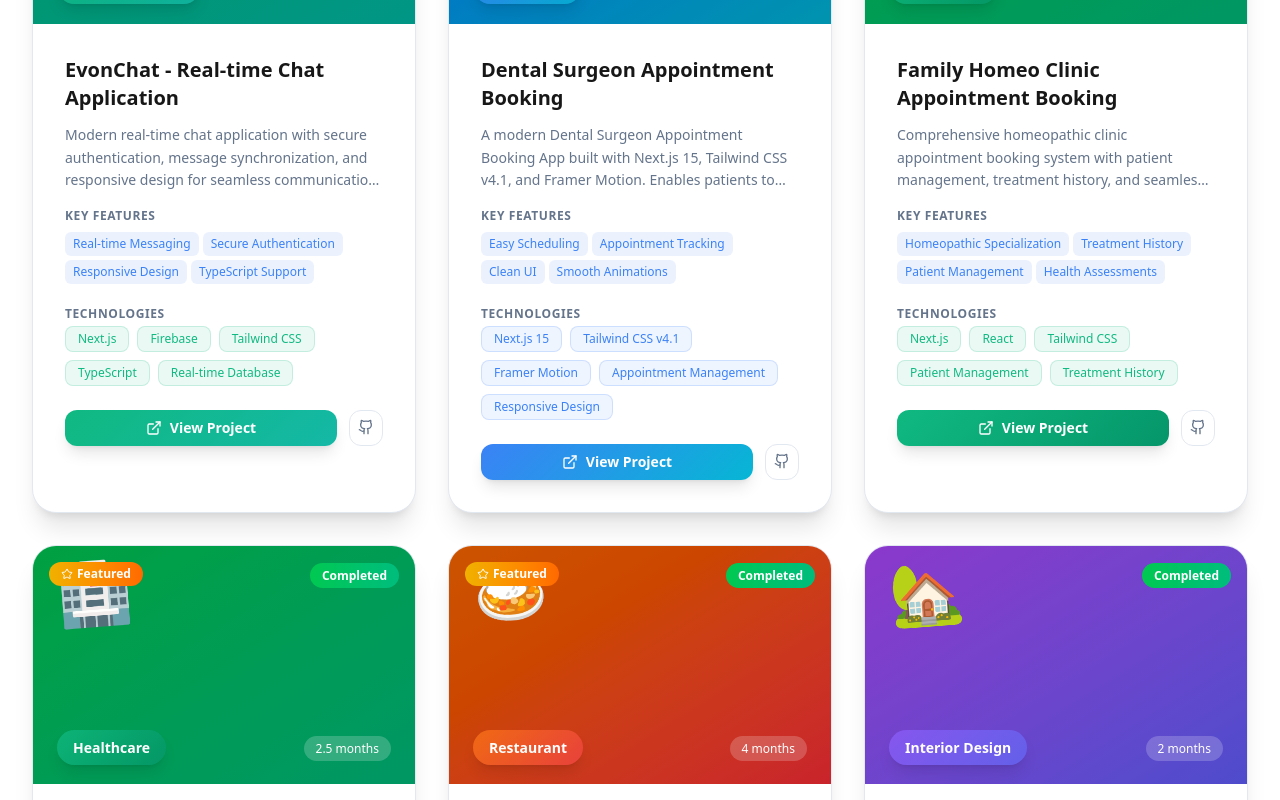
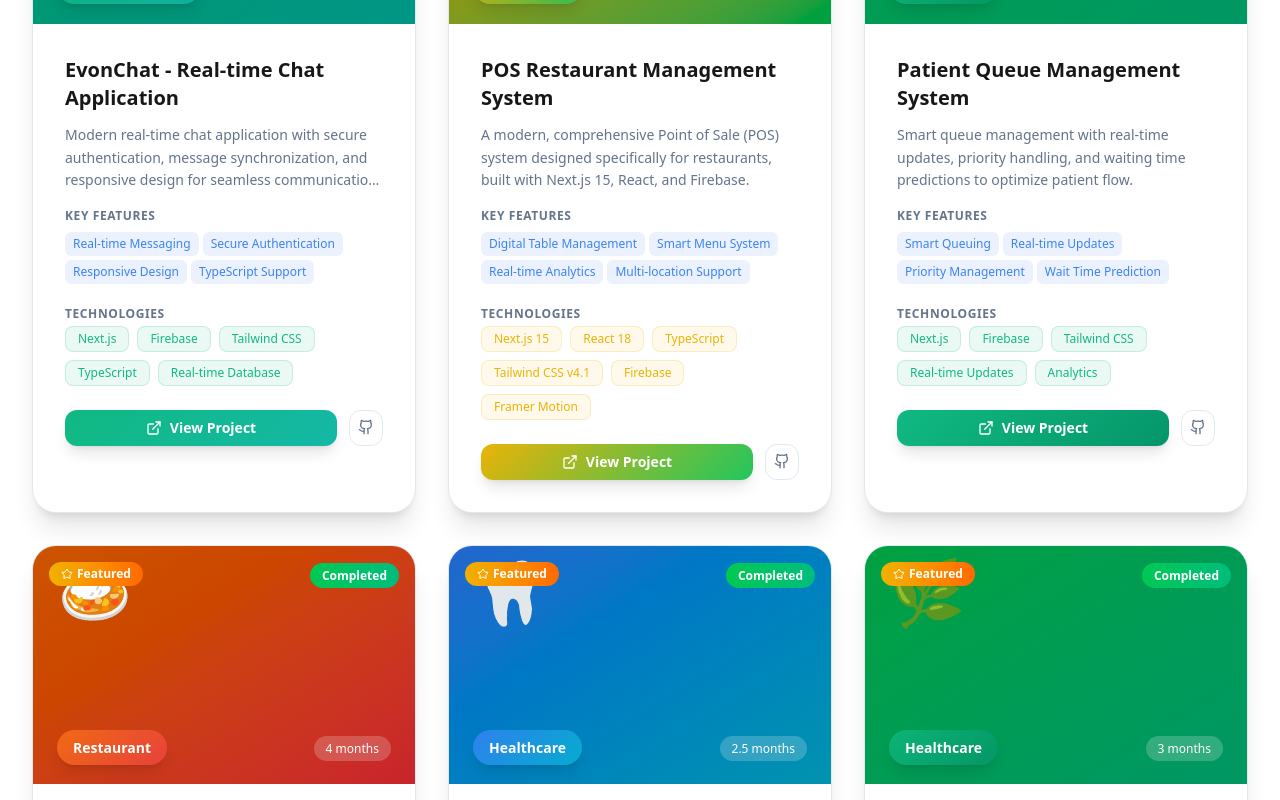
Before and after one commit to BasharatJS/basharat-software-engineer-portfolio, a Next.js app: page /projects in a window 1280 px wide. Shown: the part 860-1660 px from the top of the page. Built offline with nearby package versions, Linux system fonts and the light colour scheme.

Commit message:
add new portfolio project

```diff
--- a/src/components/projects/ProjectsPortfolio.tsx
+++ b/src/components/projects/ProjectsPortfolio.tsx
@@ -60,40 +60,24 @@ export default function ProjectsPortfolio() {
     },
     {
       id: 2,
-      title: 'Dental Surgeon Appointment Booking',
-      category: 'Healthcare',
+      title: 'POS Restaurant Management System',
+      category: 'Restaurant',
       type: 'Featured',
-      description: 'A modern Dental Surgeon Appointment Booking App built with Next.js 15, Tailwind CSS v4.1, and Framer Motion. Enables patients to easily schedule, manage, and track appointments.',
-      fullDescription: 'A sophisticated dental appointment booking system featuring clean UI, smooth animations, and comprehensive appointment management. Patients can easily schedule appointments, track their booking history, and receive automated reminders for upcoming visits.',
-      image: 'from-blue-500 to-cyan-500',
-      tech: ['Next.js 15', 'Tailwind CSS v4.1', 'Framer Motion', 'Appointment Management', 'Responsive Design'],
-      gradientFrom: '#3b82f6',
-      gradientTo: '#06b6d4',
-      icon: '🦷',
+      description: 'A modern, comprehensive Point of Sale (POS) system designed specifically for restaurants, built with Next.js 15, React, and Firebase.',
+      fullDescription: 'A comprehensive POS system featuring digital table management with 24-table grid, smart menu system with categorized items, quick order taking, instant KOT generation, real-time analytics, staff management, inventory control, and multi-location support with role-based access control.',
+      image: 'from-yellow-500 to-green-500',
+      tech: ['Next.js 15', 'React 18', 'TypeScript', 'Tailwind CSS v4.1', 'Firebase', 'Framer Motion'],
+      gradientFrom: '#eab308',
+      gradientTo: '#22c55e',
+      icon: '🍽️',
       status: 'Completed',
-      duration: '2.5 months',
-      link: 'https://dental-surgeon-appointment-booking.vercel.app/',
-      features: ['Easy Scheduling', 'Appointment Tracking', 'Clean UI', 'Smooth Animations'],
+      duration: '4 months',
+      link: 'https://pos-restaurant-system.vercel.app',
+      features: ['Digital Table Management', 'Smart Menu System', 'Real-time Analytics', 'Multi-location Support'],
     },
+
     {
       id: 3,
-      title: 'Family Homeo Clinic Appointment Booking',
-      category: 'Healthcare',
-      type: 'Featured',
-      description: 'Comprehensive homeopathic clinic appointment booking system with patient management, treatment history, and seamless appointment scheduling for holistic healthcare.',
-      fullDescription: 'A specialized appointment booking system designed for homeopathic clinics, featuring patient treatment history, holistic health assessments, and integrated appointment management for comprehensive homeopathic care.',
-      image: 'from-green-500 to-emerald-500',
-      tech: ['Next.js', 'React', 'Tailwind CSS', 'Patient Management', 'Treatment History'],
-      gradientFrom: '#10b981',
-      gradientTo: '#059669',
-      icon: '🌿',
-      status: 'Completed',
-      duration: '3 months',
-      link: 'https://homoe-clinic-appointment-booking-ap.vercel.app/',
-      features: ['Homeopathic Specialization', 'Treatment History', 'Patient Management', 'Health Assessments'],
-    },
-    {
-      id: 4,
       title: 'Patient Queue Management System',
       category: 'Healthcare',
       type: 'Featured',
@@ -110,7 +94,7 @@ export default function ProjectsPortfolio() {
       features: ['Smart Queuing', 'Real-time Updates', 'Priority Management', 'Wait Time Prediction'],
     },
     {
-      id: 5,
+      id: 4,
       title: 'Biryani Order & Sales Management',
       category: 'Restaurant',
       type: 'Featured',
@@ -128,7 +112,41 @@ export default function ProjectsPortfolio() {
     },
     // Additional Projects
     {
+      id: 5,
+      title: 'Dental Surgeon Appointment Booking',
+      category: 'Healthcare',
+      type: 'Featured',
+      description: 'A modern Dental Surgeon Appointment Booking App built with Next.js 15, Tailwind CSS v4.1, and Framer Motion. Enables patients to easily schedule, manage, and track appointments.',
+      fullDescription: 'A sophisticated dental appointment booking system featuring clean UI, smooth animations, and comprehensive appointment management. Patients can easily schedule appointments, track their booking history, and receive automated reminders for upcoming visits.',
+      image: 'from-blue-500 to-cyan-500',
+      tech: ['Next.js 15', 'Tailwind CSS v4.1', 'Framer Motion', 'Appointment Management', 'Responsive Design'],
+      gradientFrom: '#3b82f6',
+      gradientTo: '#06b6d4',
+      icon: '🦷',
+      status: 'Completed',
+      duration: '2.5 months',
+      link: 'https://dental-surgeon-appointment-booking.vercel.app/',
+      features: ['Easy Scheduling', 'Appointment Tracking', 'Clean UI', 'Smooth Animations'],
+    },
+    {
       id: 6,
+      title: 'Family Homeo Clinic Appointment Booking',
+      category: 'Healthcare',
+      type: 'Featured',
+      description: 'Comprehensive homeopathic clinic appointment booking system with patient management, treatment history, and seamless appointment scheduling for holistic healthcare.',
+      fullDescription: 'A specialized appointment booking system designed for homeopathic clinics, featuring patient treatment history, holistic health assessments, and integrated appointment management for comprehensive homeopathic care.',
+      image: 'from-green-500 to-emerald-500',
+      tech: ['Next.js', 'React', 'Tailwind CSS', 'Patient Management', 'Treatment History'],
+      gradientFrom: '#10b981',
+      gradientTo: '#059669',
+      icon: '🌿',
+      status: 'Completed',
+      duration: '3 months',
+      link: 'https://homoe-clinic-appointment-booking-ap.vercel.app/',
+      features: ['Homeopathic Specialization', 'Treatment History', 'Patient Management', 'Health Assessments'],
+    },
+    {
+      id: 7,
       title: 'Moon Shine Interiors',
       category: 'Interior Design',
       type: 'Business Website',
@@ -145,7 +163,7 @@ export default function ProjectsPortfolio() {
       features: ['Luxury Portfolio', 'Smooth Animations', 'Responsive Design', 'Client Gallery'],
     },
     {
-      id: 7,
+      id: 8,
       title: 'Bengal Label Manufacturing',
       category: 'Manufacturing',
       type: 'Corporate Website',
@@ -162,7 +180,7 @@ export default function ProjectsPortfolio() {
       features: ['Product Catalog', 'Manufacturing Process', 'Google Maps Integration', 'Responsive Design'],
     },
     {
-      id: 8,
+      id: 9,
       title: 'Evonnexis - Web & Mobile Development',
       category: 'Software Company',
       type: 'Company Website',
@@ -179,7 +197,7 @@ export default function ProjectsPortfolio() {
       features: ['Service Showcase', 'Technology Portfolio', 'Team Profiles', 'Client Testimonials'],
     },
     {
-      id: 9,
+      id: 10,
       title: 'Om Vatika Guest House - Banquet Booking',
       category: 'Hospitality',
       type: 'Booking System',
@@ -196,7 +214,7 @@ export default function ProjectsPortfolio() {
       features: ['Availability Check', 'Banquet Details', 'Booking Inquiries', 'Mobile-First Design'],
     },
     {
-      id: 10,
+      id: 11,
       title: 'Dayprise - Social Network App',
       category: 'Social Media',
       type: 'Mobile Application',
@@ -285,7 +303,7 @@ export default function ProjectsPortfolio() {
           className="grid grid-cols-1 md:grid-cols-4 gap-6 mb-16"
         >
           {[
-            { icon: <Code className="h-6 w-6" />, number: '10', label: 'Total Projects', color: 'from-blue-600 to-cyan-600' },
+            { icon: <Code className="h-6 w-6" />, number: '11', label: 'Total Projects', color: 'from-blue-600 to-cyan-600' },
             { icon: <Users className="h-6 w-6" />, number: '15+', label: 'Happy Clients', color: 'from-purple-600 to-pink-600' },
             { icon: <Calendar className="h-6 w-6" />, number: '4', label: 'Years Experience', color: 'from-green-600 to-emerald-600' },
             { icon: <Award className="h-6 w-6" />, number: '100%', label: 'Success Rate', color: 'from-orange-600 to-red-600' },
```
